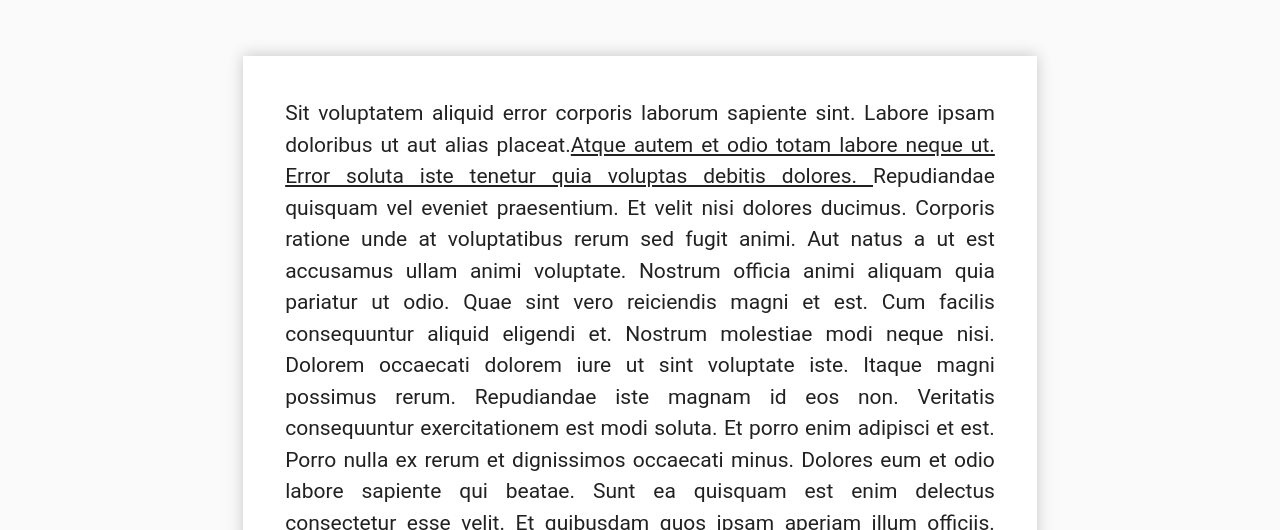
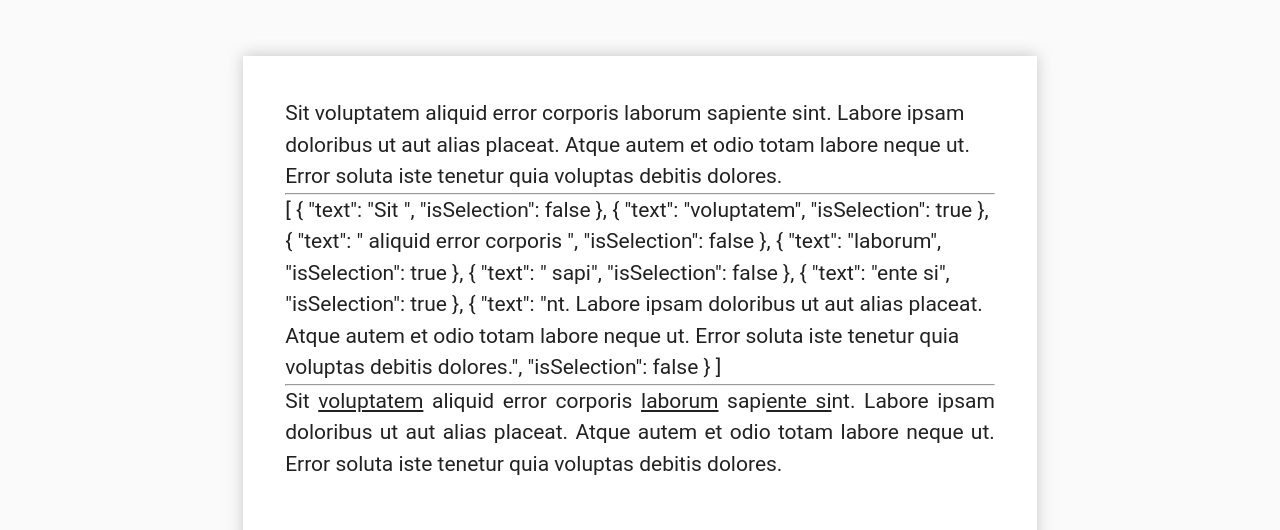
Before and after one commit to malyvsen/lawyer-to-human, a Vue app in the folder frontend/: page / in a window 1280 px wide. Shown: the top 530 px of the page. Built offline with nearby package versions, Linux system fonts and the light colour scheme; a small style sheet from the web is missing.

Commit message:
Split content in paper-document into span elements

```diff
--- a/frontend/src/App.vue
+++ b/frontend/src/App.vue
@@ -1,7 +1,7 @@
 <template>
   <v-app>
     <v-content>
-      <paper-document></paper-document>
+      <paper-document :content="documentText" :positions="processingDataPositions"></paper-document>
       <div v-show="$refs.upload && $refs.upload.dropActive" class="drop-active">
         <h3>Drop files to upload</h3>
       </div>
@@ -14,40 +14,74 @@
           :drop="true"
           :drop-directory="true"
           v-model="files"
-            ref="upload">
+          ref="upload"
+        >
           <i class="fa fa-plus"></i>
           Select files
         </file-upload>
-         <button type="button" class="btn btn-success" v-if="!$refs.upload || !$refs.upload.active" @click.prevent="$refs.upload.active = true">
+        <button
+          type="button"
+          class="btn btn-success"
+          v-if="!$refs.upload || !$refs.upload.active"
+          @click.prevent="$refs.upload.active = true"
+        >
           <i class="fa fa-arrow-up" aria-hidden="true"></i>
           Start Upload
         </button>
-         <button type="button" class="btn btn-danger"  v-else @click.prevent="$refs.upload.active = false">
+        <button
+          type="button"
+          class="btn btn-danger"
+          v-else
+          @click.prevent="$refs.upload.active = false"
+        >
           <i class="fa fa-stop" aria-hidden="true"></i>
           Stop Upload
         </button>
       </div>
-
     </v-content>
   </v-app>
 </template>
 
 <script>
-import PaperDocument from './components/PaperDocument'
-import FileUpload from 'vue-upload-component'
+import PaperDocument from "./components/PaperDocument";
+import FileUpload from "vue-upload-component";
 
 export default {
-  name: 'App',
+  name: "App",
   components: {
     PaperDocument,
     FileUpload
   },
-  data () {
+  data() {
     return {
-      files: []
+      files: [],
+      documentText:
+        "Sit voluptatem aliquid error corporis laborum sapiente sint. Labore ipsam doloribus ut aut alias placeat. Atque autem et odio totam labore neque ut. Error soluta iste tenetur quia voluptas debitis dolores.",
+      sampleTextProcessingData: {
+        text: "The document contents.",
+        selections: [
+          { type: "underline", position: [4, 14] },
+          {
+            type: "definition",
+            position: [38, 45],
+            description: "Definition of term."
+          },
+          { type: "entity-info", position: [50, 57], description: {} }
+        ],
+        metadata: [
+          { type: "document-type", "document-type-name": "Umowa o prace" },
+          { type: "summary", text: "Summary text." }
+        ]
+      }
+    };
+  },
+  computed: {
+    processingDataPositions: function() {
+      const sortedSelections = this.sampleTextProcessingData.selections.sort((a, b) => (a[0] > b[0]));
+      return sortedSelections.map(selection => (selection.position));
     }
   }
-}
+};
 </script>
 
 <style>
--- a/frontend/src/components/PaperDocument.vue
+++ b/frontend/src/components/PaperDocument.vue
@@ -1,42 +1,68 @@
 <template>
-  <div class="paper-document">
-    <p class="document-text">
-      <span>Sit voluptatem aliquid error corporis laborum sapiente sint. Labore ipsam doloribus ut aut alias placeat.</span>
-      <span
-        class="underlined"
-      >Atque autem et odio totam labore neque ut. Error soluta iste tenetur quia voluptas debitis dolores.
-        <SideTooltip></SideTooltip>
+  <article class="paper-document">
+    {{ content }}
+    <hr>
+    {{ splitedContent }}
+    <hr>
+    <p>
+      <span v-for="part in splitedContent" :key="part.text" v-bind:class="{'underlined': part.isSelection}">{{ part.text }}<SideTooltip></SideTooltip>
       </span>
-      {{ content }}
     </p>
-  </div>
+  </article>
 </template>
 
 <script>
 import SideTooltip from "./SideTooltip.vue";
 export default {
-  data: () => ({
-    content: `
-        Repudiandae quisquam vel eveniet praesentium. Et velit nisi dolores ducimus.
-        Corporis ratione unde at voluptatibus rerum sed fugit animi. Aut natus a ut est accusamus ullam animi voluptate.
-        Nostrum officia animi aliquam quia pariatur ut odio.
-        Quae sint vero reiciendis magni et est. Cum facilis consequuntur aliquid eligendi et. Nostrum molestiae modi neque nisi.
-        Dolorem occaecati dolorem iure ut sint voluptate iste. Itaque magni possimus rerum.
-        Repudiandae iste magnam id eos non. Veritatis consequuntur exercitationem est modi soluta.
-        Et porro enim adipisci et est. Porro nulla ex rerum et dignissimos occaecati minus.
-        Dolores eum et odio labore sapiente qui beatae. Sunt ea quisquam est enim delectus consectetur esse velit.
-        Et quibusdam quos ipsam aperiam illum officiis.
-        Recusandae odit magnam aut in officia. Veritatis optio qui harum ex nulla. Ullam quos perferendis possimus totam atque.
-        Corporis ab est tempore nisi. Aut vero fugiat quae voluptas nemo. Eum aliquid error et quo omnis fugiat incidunt.
-        Libero qui odit et. Aut iure sint quidem aut. Nam atque placeat harum molestiae non. Laudantium et rem voluptatem.
-        Facilis ea similique dolores accusantium perferendis odit. Assumenda soluta illo laborum. Illo eum blanditiis minima.
-        In debitis ipsam nostrum qui.
-        Iure ut dolor sed et modi. Blanditiis cumque et quod dolores quae aut quo. Veritatis cum ut aut.
-        Rerum optio asperiores earum ducimus natus laborum consequuntur.
-      `
-  }),
+  // data: () => ({
+  //   content: `
+  //       Repudiandae quisquam vel eveniet praesentium. Et velit nisi dolores ducimus.
+  //       Corporis ratione unde at voluptatibus rerum sed fugit animi. Aut natus a ut est accusamus ullam animi voluptate.
+  //       Nostrum officia animi aliquam quia pariatur ut odio.
+  //       Quae sint vero reiciendis magni et est. Cum facilis consequuntur aliquid eligendi et. Nostrum molestiae modi neque nisi.
+  //       Dolorem occaecati dolorem iure ut sint voluptate iste. Itaque magni possimus rerum.
+  //       Repudiandae iste magnam id eos non. Veritatis consequuntur exercitationem est modi soluta.
+  //       Et porro enim adipisci et est. Porro nulla ex rerum et dignissimos occaecati minus.
+  //       Dolores eum et odio labore sapiente qui beatae. Sunt ea quisquam est enim delectus consectetur esse velit.
+  //       Et quibusdam quos ipsam aperiam illum officiis.
+  //       Recusandae odit magnam aut in officia. Veritatis optio qui harum ex nulla. Ullam quos perferendis possimus totam atque.
+  //       Corporis ab est tempore nisi. Aut vero fugiat quae voluptas nemo. Eum aliquid error et quo omnis fugiat incidunt.
+  //       Libero qui odit et. Aut iure sint quidem aut. Nam atque placeat harum molestiae non. Laudantium et rem voluptatem.
+  //       Facilis ea similique dolores accusantium perferendis odit. Assumenda soluta illo laborum. Illo eum blanditiis minima.
+  //       In debitis ipsam nostrum qui.
+  //       Iure ut dolor sed et modi. Blanditiis cumque et quod dolores quae aut quo. Veritatis cum ut aut.
+  //       Rerum optio asperiores earum ducimus natus laborum consequuntur.
+  //     `
+  // }),
+  props: ['content', 'positions'],
   components: {
     SideTooltip
+  },
+  computed: {
+    splitedContent: function() {
+      const parts = [];
+      let prevIndex = 0;
+      for (const position of this.positions) {
+        parts.push({
+          text: this.content.slice(prevIndex, position[0]),
+          isSelection: false
+        });
+        parts.push({
+          text: this.content.slice(position[0], position[1]),
+          isSelection: true
+        })
+        prevIndex = position[1];
+      }
+
+      parts.push({
+        text: this.content.slice(prevIndex),
+        isSelection: false
+      });
+
+      console.log(this.positions);
+      console.log(parts);
+      return parts;
+    }
   }
 };
 </script>
@@ -54,7 +80,7 @@ export default {
   padding: 3rem;
 }
 
-.document-text {
+.paper-document > p {
   text-align: justify;
 }
 
@@ -68,7 +94,7 @@ export default {
   opacity: 0;
 }
 
-span.underlined:hover .side-tooltip {
+span.underlined:hover > div .side-tooltip {
   opacity: 1;
   transition-duration: 0.3s;
 }
```
Also changed, not shown: frontend/src/components/SideTooltip.vue (indentation only). Lines whose indentation alone changed are shown as unchanged.
